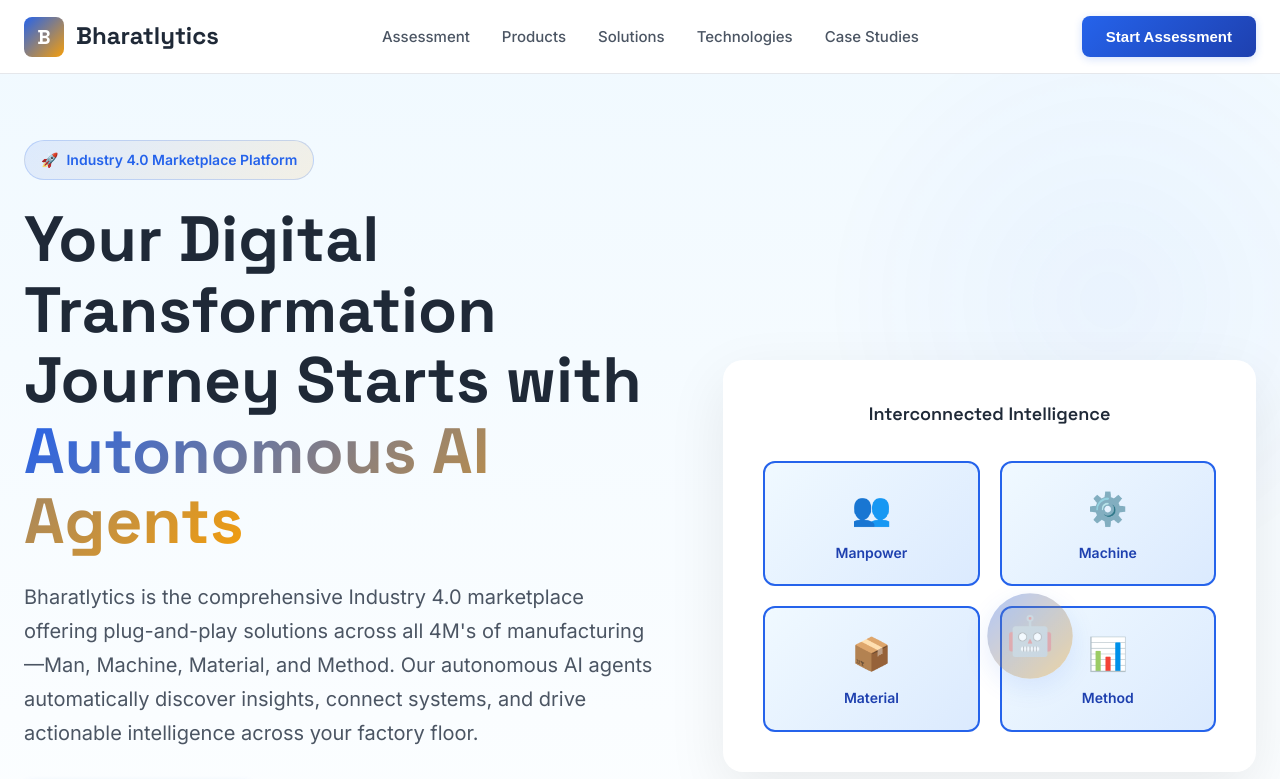
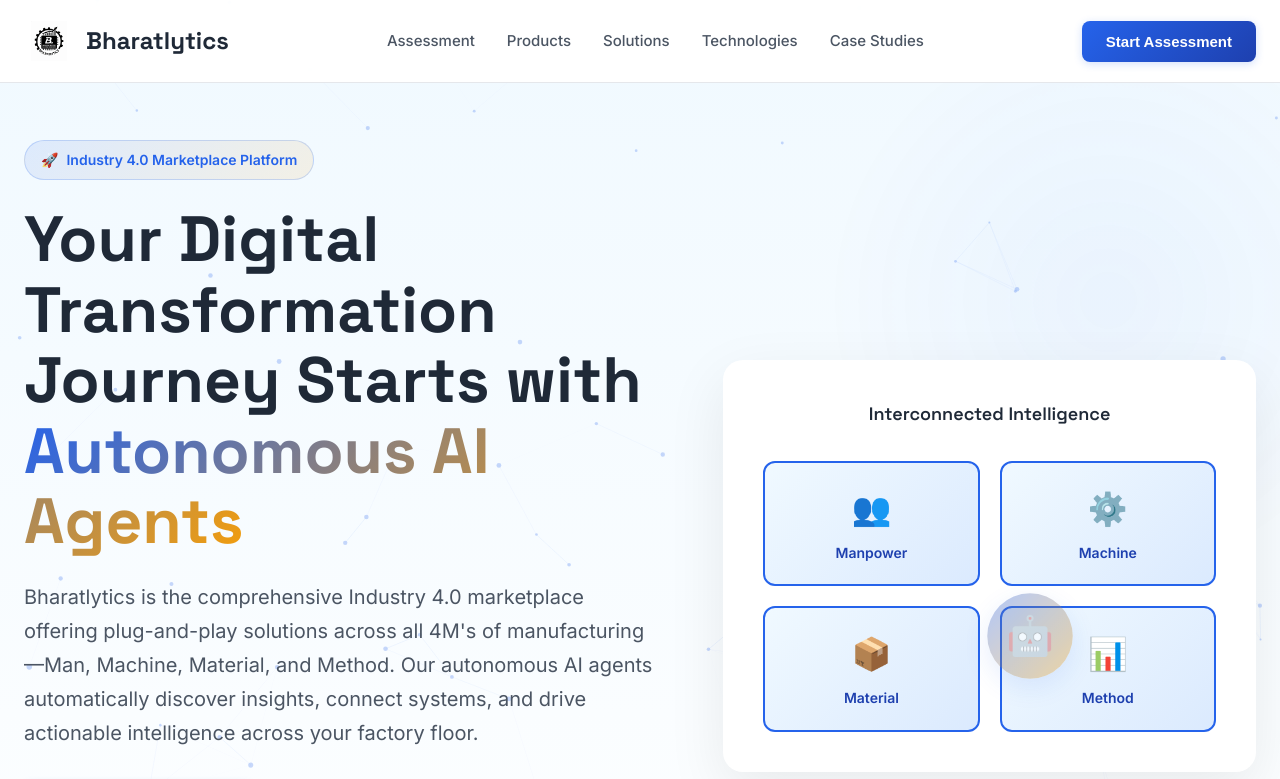
Before and after one commit to bharatlytics/bharatlytics.github.io, a plain HTML site: page index.html in a window 1280 px wide. Shown: the top 779 px of the page. Drawn offline with Linux system fonts and the light colour scheme.

Commit message:
Home Page

```diff
--- a/index.html
+++ b/index.html
@@ -117,16 +117,20 @@
         }
 
         .logo-placeholder {
-            width: 40px;
-            height: 40px;
-            background: linear-gradient(135deg, var(--primary), var(--secondary));
+            width: 50px;
+            height: 50px;
+            background: white;
             border-radius: 8px;
             display: flex;
             align-items: center;
             justify-content: center;
-            color: white;
-            font-weight: 700;
-            font-size: 20px;
+            padding: 5px;
+        }
+
+        .logo-placeholder img {
+            width: 100%;
+            height: 100%;
+            object-fit: contain;
         }
 
         .nav-menu {
@@ -206,6 +210,17 @@
             background: linear-gradient(180deg, #F0F9FF 0%, #FFFFFF 100%);
             position: relative;
             overflow: hidden;
+        }
+
+        /* Neural Network Canvas */
+        #neural-canvas {
+            position: absolute;
+            top: 0;
+            left: 0;
+            width: 100%;
+            height: 100%;
+            z-index: 0;
+            opacity: 0.4;
         }
 
         .hero::before {
@@ -1054,6 +1069,18 @@
 
         .footer-brand {
             max-width: 300px;
+        }
+
+        .footer-logo-img {
+            width: 180px;
+            height: auto;
+            margin-bottom: 16px;
+        }
+
+        .footer-logo-img img {
+            width: 100%;
+            height: auto;
+            object-fit: contain;
         }
 
         .footer-logo {
@@ -1295,6 +1322,20 @@
                 display: none;
             }
 
+            .nav-menu.active {
+                display: flex;
+                flex-direction: column;
+                position: absolute;
+                top: 100%;
+                left: 0;
+                right: 0;
+                background: white;
+                padding: 20px;
+                box-shadow: 0 4px 12px rgba(0, 0, 0, 0.1);
+                gap: 16px;
+                z-index: 999;
+            }
+
             .hamburger {
                 display: flex;
             }
@@ -1333,6 +1374,15 @@
 
             .solutions-list {
                 grid-template-columns: 1fr;
+            }
+
+            .nav-cta {
+                display: none;
+            }
+
+            .logo-placeholder {
+                width: 40px;
+                height: 40px;
             }
         }
     </style>
@@ -1343,18 +1393,20 @@
 <nav class="navbar" id="navbar">
     <div class="nav-container">
         <a href="#" class="nav-logo">
-            <div class="logo-placeholder">B</div>
+            <div class="logo-placeholder">
+                <img src="logo.png" alt="Bharatlytics Logo">
+            </div>
             <span>Bharatlytics</span>
         </a>
-        <ul class="nav-menu">
+        <ul class="nav-menu" id="nav-menu">
             <li><a href="#assessment">Assessment</a></li>
             <li><a href="#products">Products</a></li>
             <li><a href="#solutions">Solutions</a></li>
             <li><a href="#technologies">Technologies</a></li>
             <li><a href="#success">Case Studies</a></li>
         </ul>
-        <button class="btn-primary" onclick="document.getElementById('cta-section').scrollIntoView({behavior: 'smooth'})">Start Assessment</button>
-        <div class="hamburger">
+        <button class="btn-primary nav-cta" onclick="document.getElementById('cta-section').scrollIntoView({behavior: 'smooth'})">Start Assessment</button>
+        <div class="hamburger" id="hamburger">
             <span></span>
             <span></span>
             <span></span>
@@ -1364,6 +1416,7 @@
 
 <!-- Hero Section -->
 <section class="hero">
+    <canvas id="neural-canvas"></canvas>
     <div class="container">
         <div class="hero-content">
             <div class="hero-text">
@@ -1950,7 +2003,14 @@
     <div class="container">
         <div class="footer-grid">
             <div class="footer-brand">
-                <div class="footer-logo">Bharatlytics</div>
+                <div class="footer-logo-img">
+                    <!-- Replace this comment with: <img src="path-to-white-logo.png" alt="Bharatlytics Logo"> -->
+                    <svg width="180" height="60" viewBox="0 0 180 60" xmlns="http://www.w3.org/2000/svg">
+                        <circle cx="30" cy="30" r="25" fill="white" opacity="0.2"/>
+                        <text x="30" y="40" font-size="30" font-weight="bold" fill="white" text-anchor="middle">B</text>
+                        <text x="70" y="40" font-size="24" font-weight="bold" fill="white">Bharatlytics</text>
+                    </svg>
+                </div>
                 <p class="footer-tagline">
                     Empowering industries with autonomous AI agents and comprehensive Industry 4.0 solutions. Your partner in digital transformation and sustainable manufacturing.
                 </p>
@@ -2007,6 +2067,112 @@
 </div>
 
 <script>
+// Neural Network Animation
+class NeuralNetwork {
+    constructor(canvas) {
+        this.canvas = canvas;
+        this.ctx = canvas.getContext('2d');
+        this.nodes = [];
+        this.connections = [];
+        this.mouseX = 0;
+        this.mouseY = 0;
+
+        this.resize();
+        this.init();
+        this.animate();
+
+        window.addEventListener('resize', () => this.resize());
+        canvas.addEventListener('mousemove', (e) => {
+            const rect = canvas.getBoundingClientRect();
+            this.mouseX = e.clientX - rect.left;
+            this.mouseY = e.clientY - rect.top;
+        });
+    }
+
+    resize() {
+        this.canvas.width = this.canvas.offsetWidth;
+        this.canvas.height = this.canvas.offsetHeight;
+    }
+
+    init() {
+        const nodeCount = Math.floor((this.canvas.width * this.canvas.height) / 15000);
+        this.nodes = [];
+
+        for (let i = 0; i < nodeCount; i++) {
+            this.nodes.push({
+                x: Math.random() * this.canvas.width,
+                y: Math.random() * this.canvas.height,
+                vx: (Math.random() - 0.5) * 0.5,
+                vy: (Math.random() - 0.5) * 0.5,
+                radius: Math.random() * 2 + 1
+            });
+        }
+    }
+
+    animate() {
+        this.ctx.clearRect(0, 0, this.canvas.width, this.canvas.height);
+
+        // Update and draw nodes
+        this.nodes.forEach((node, i) => {
+            // Move nodes
+            node.x += node.vx;
+            node.y += node.vy;
+
+            // Bounce off edges
+            if (node.x < 0 || node.x > this.canvas.width) node.vx *= -1;
+            if (node.y < 0 || node.y > this.canvas.height) node.vy *= -1;
+
+            // Draw node
+            this.ctx.beginPath();
+            this.ctx.arc(node.x, node.y, node.radius, 0, Math.PI * 2);
+            this.ctx.fillStyle = 'rgba(37, 99, 235, 0.6)';
+            this.ctx.fill();
+
+            // Draw connections
+            this.nodes.forEach((otherNode, j) => {
+                if (i !== j) {
+                    const dx = node.x - otherNode.x;
+                    const dy = node.y - otherNode.y;
+                    const distance = Math.sqrt(dx * dx + dy * dy);
+
+                    if (distance < 120) {
+                        this.ctx.beginPath();
+                        this.ctx.moveTo(node.x, node.y);
+                        this.ctx.lineTo(otherNode.x, otherNode.y);
+                        this.ctx.strokeStyle = `rgba(37, 99, 235, ${0.2 * (1 - distance / 120)})`;
+                        this.ctx.lineWidth = 0.5;
+                        this.ctx.stroke();
+                    }
+                }
+            });
+
+            // Mouse interaction
+            const dxMouse = node.x - this.mouseX;
+            const dyMouse = node.y - this.mouseY;
+            const distMouse = Math.sqrt(dxMouse * dxMouse + dyMouse * dyMouse);
+
+            if (distMouse < 100) {
+                this.ctx.beginPath();
+                this.ctx.moveTo(node.x, node.y);
+                this.ctx.lineTo(this.mouseX, this.mouseY);
+                this.ctx.strokeStyle = `rgba(245, 158, 11, ${0.4 * (1 - distMouse / 100)})`;
+                this.ctx.lineWidth = 1;
+                this.ctx.stroke();
+            }
+        });
+
+        requestAnimationFrame(() => this.animate());
+    }
+}
+
+// Initialize neural network on page load
+document.addEventListener('DOMContentLoaded', function() {
+    const neuralCanvas = document.getElementById('neural-canvas');
+    if (neuralCanvas) {
+        new NeuralNetwork(neuralCanvas);
+    }
+});
+
 // Video URLs mapping (replace with actual YouTube video IDs)
 const videoUrls = {
     'machine-monitoring': 'https://www.youtube.com/embed/dQw4w9WgXcQ',
@@ -2132,9 +2298,20 @@ document.getElementById('contact-form').addEventListener('submit', function(e) {
 });
 
 // Hamburger menu toggle (mobile)
-document.querySelector('.hamburger').addEventListener('click', function() {
+const hamburger = document.getElementById('hamburger');
+const navMenu = document.getElementById('nav-menu');
+
+hamburger.addEventListener('click', function() {
     this.classList.toggle('active');
-    document.querySelector('.nav-menu').classList.toggle('active');
+    navMenu.classList.toggle('active');
+});
+
+// Close menu when clicking a link
+document.querySelectorAll('.nav-menu a').forEach(link => {
+    link.addEventListener('click', () => {
+        hamburger.classList.remove('active');
+        navMenu.classList.remove('active');
+    });
 });
 
 // Smooth scroll for all anchor links
@@ -2151,8 +2328,8 @@ document.querySelectorAll('a[href^="#"]').forEach(anchor => {
                 });
 
                 // Close mobile menu if open
-                document.querySelector('.hamburger').classList.remove('active');
-                document.querySelector('.nav-menu').classList.remove('active');
+                hamburger.classList.remove('active');
+                navMenu.classList.remove('active');
             }
         }
     });
@@ -2168,22 +2345,9 @@ document.addEventListener('keydown', function(e) {
     }
 });
 
-// Add mobile menu styles dynamically
-if (window.innerWidth <= 768) {
-    const style = document.createElement('style');
-    style.textContent = `
-        .nav-menu.active {
-            display: flex;
-            flex-direction: column;
-            position: absolute;
-            top: 100%;
-            left: 0;
-            right: 0;
-            background: white;
-            padding: 20px;
-            box-shadow: 0 4px 12px rgba(0, 0, 0, 0.1);
-            gap: 16px;
-        }
+// Add hamburger active styles
+const hamburgerStyle = document.createElement('style');
+hamburgerStyle.textContent = `
     .hamburger.active span:nth-child(1) {
         transform: rotate(45deg) translate(5px, 5px);
     }
@@ -2194,8 +2358,7 @@ if (window.innerWidth <= 768) {
         transform: rotate(-45deg) translate(7px, -6px);
     }
 `;
-    document.head.appendChild(style);
-}
+document.head.appendChild(hamburgerStyle);
 
 // Console log for developers
 console.log('%c🚀 Bharatlytics - Industry 4.0 Platform', 'color: #2563EB; font-size: 20px; font-weight: bold;');
```
Lines whose indentation alone changed are shown as unchanged.
